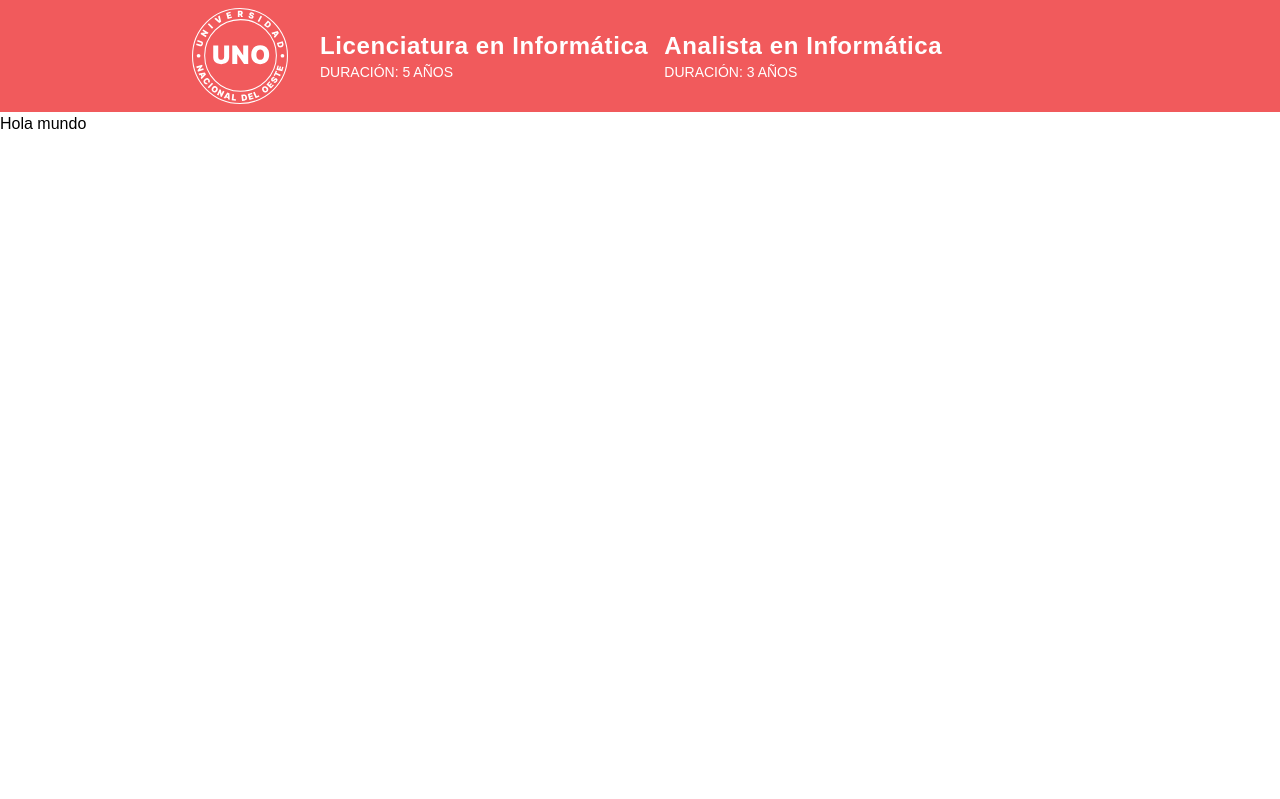
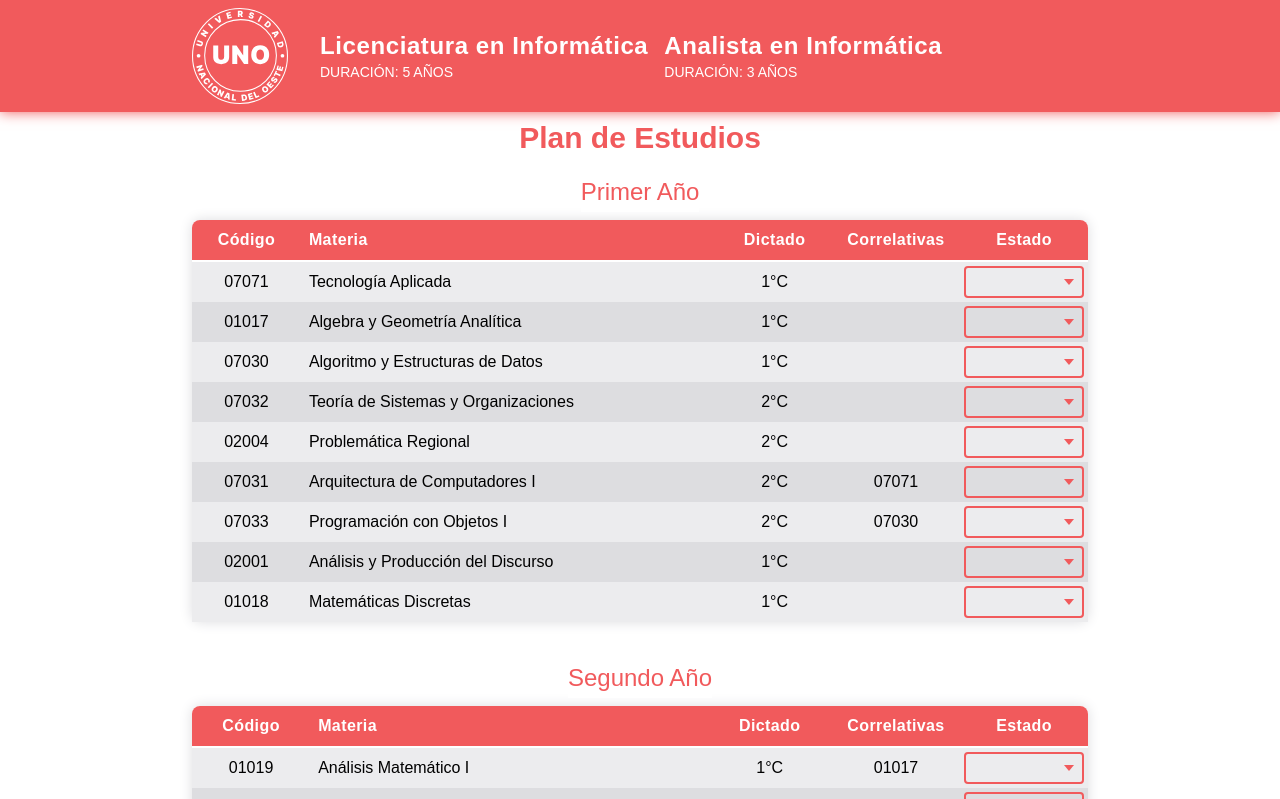
Before and after one commit to daniBrico/plan-estudios-web-ts, a React (Vite) app: page / in a window 1280 px wide. Shown: the top 799 px of the page. Built offline with nearby package versions, Linux system fonts and the light colour scheme; a web font is replaced by a local one.

Commit message:
Yearly subject table added

```diff
--- a/eslint.config.js
+++ b/eslint.config.js
@@ -11,23 +11,23 @@ export default tseslint.config(
     files: ['**/*.{ts,tsx}'],
     languageOptions: {
       ecmaVersion: 2020,
-      globals: globals.browser,
+      globals: globals.browser
     },
     plugins: {
       'react-hooks': reactHooks,
-      'react-refresh': reactRefresh,
+      'react-refresh': reactRefresh
     },
     rules: {
       ...reactHooks.configs.recommended.rules,
       'react-refresh/only-export-components': [
         'warn',
-        { allowConstantExport: true },
+        { allowConstantExport: true }
       ],
       '@typescript-eslint/explicit-function-return-type': 'error',
       '@typescript-eslint/consistent-type-imports': 'error',
       '@typescript-eslint/no-unused-vars': 'error',
-      '@typescript-eslint/no-unused-expressions': 'error',
-      // '@typescript-eslint/strict-boolean-expressions': 'error',
-    },
+      '@typescript-eslint/no-unused-expressions': 'error'
+      // '@typescript-eslint/strict-boolean-expressions': 'error'
+    }
   }
 )
--- a/package.json
+++ b/package.json
@@ -24,6 +24,8 @@
     "eslint-plugin-react-hooks": "^5.0.0",
     "eslint-plugin-react-refresh": "^0.4.18",
     "globals": "^15.14.0",
+    "prettier": "^3.5.1",
+    "prettier-plugin-tailwindcss": "^0.6.11",
     "typescript": "~5.7.2",
     "typescript-eslint": "^8.22.0",
     "vite": "^6.1.0"
--- a/src/App.tsx
+++ b/src/App.tsx
@@ -1,6 +1,7 @@
 import { type JSX } from 'react'
 import { getCareer } from './services/getCareer'
 import { Header } from './components/Header'
+import { CareerDetails } from './components/CareerDetails'
 
 function App(): JSX.Element {
   const career = getCareer()
@@ -11,13 +12,17 @@ function App(): JSX.Element {
     careerName,
     careerDuration,
     subCareerName,
-    subCareerDuration,
+    subCareerDuration
   }
 
   return (
     <>
       <Header careerInfoHeader={careerInforHeader} isLoading={false} />
-      <h1>Hola mundo</h1>
+      <main>
+        {career.listOfSubjectsForYear ? (
+          <CareerDetails listOfSubjectsForYear={career.listOfSubjectsForYear} />
+        ) : null}
+      </main>
     </>
   )
 }
--- /dev/null
+++ b/src/components/CareerDetails.tsx
@@ -0,0 +1,70 @@
+import React from 'react'
+import { type ListOfSubjectsForYear, type Subjects } from '../types/types'
+import { TableRows } from './TableRow'
+
+interface ListOfTablesProps {
+  tableTitle: string
+  subjects: Subjects[]
+}
+
+const ListOfTables: React.FC<ListOfTablesProps> = ({
+  tableTitle,
+  subjects
+}) => {
+  return (
+    <>
+      <h2 className="bg-first-color md:text-first-color sticky top-2 z-20 mt-4 mb-2 rounded-tl-md rounded-tr-md py-1 text-center text-xl text-white md:static md:rounded-none md:bg-white md:text-2xl">
+        {tableTitle}
+      </h2>
+      <table className="md:shadow-shadow-box mx-auto mb-5 w-full rounded-t-lg rounded-tl-lg rounded-b-lg">
+        <thead className="bg-first-color top-2 z-20 hidden rounded-t-lg md:sticky md:table-header-group">
+          <tr className="rounded-t-lg text-white">
+            <th className="border-back rounded-tl-lg border-b-2 p-2 text-base font-bold tracking-wide">
+              Código
+            </th>
+            <th className="border-back border-b-2 p-2 text-left text-base font-bold tracking-wide">
+              Materia
+            </th>
+            <th className="border-back border-b-2 p-2 text-base font-bold tracking-wide">
+              Dictado
+            </th>
+            <th className="border-back w-32 border-b-2 p-2 text-base font-bold tracking-wide">
+              Correlativas
+            </th>
+            <th className="border-back w-32 rounded-tr-lg border-b-2 p-2 text-base font-bold tracking-wide">
+              Estado
+            </th>
+          </tr>
+        </thead>
+        <tbody className="grid grid-cols-1 gap-1 text-black sm:grid-cols-2 md:table-row-group">
+          <TableRows subjects={subjects} />
+        </tbody>
+      </table>
+    </>
+  )
+}
+
+interface CareerDetailsProps {
+  listOfSubjectsForYear: ListOfSubjectsForYear[]
+}
+
+export const CareerDetails: React.FC<CareerDetailsProps> = ({
+  listOfSubjectsForYear
+}) => {
+  return (
+    <>
+      <h2 className="text-first-color mx-auto mt-2 text-center text-2xl font-semibold md:text-3xl">
+        Plan de Estudios
+      </h2>
+      <article className="m-auto max-w-4xl px-4 lg:flex lg:flex-col lg:items-center lg:px-0">
+        {listOfSubjectsForYear.map((subjectForYear) => (
+          <ListOfTables
+            key={subjectForYear.year}
+            tableTitle={subjectForYear.year}
+            subjects={subjectForYear.subjects}
+          />
+        ))}
+      </article>
+    </>
+  )
+}
--- /dev/null
+++ b/src/components/DropdownButton.tsx
@@ -0,0 +1,91 @@
+import React, { useEffect, useRef, useState } from 'react'
+
+interface DropdownButtonProps {
+  isOpen: boolean
+  toggleDropdown: () => void
+}
+
+export const DropdownButton: React.FC<DropdownButtonProps> = ({
+  isOpen,
+  toggleDropdown
+}) => {
+  const [optionSelected, setOptionSelected] = useState('')
+  const dropdownRef = useRef<HTMLDivElement>(null)
+
+  const setOption = (option: string): void => {
+    setOptionSelected(option)
+    toggleDropdown()
+  }
+
+  useEffect(() => {
+    const handleOutsideClick = (e: MouseEvent): void => {
+      if (
+        dropdownRef.current &&
+        !dropdownRef.current.contains(e.target as Node)
+      )
+        toggleDropdown()
+    }
+
+    if (isOpen) document.addEventListener('mousedown', handleOutsideClick)
+
+    return (): void =>
+      document.removeEventListener('mousedown', handleOutsideClick)
+  }, [isOpen, toggleDropdown])
+
+  return (
+    <div
+      ref={dropdownRef}
+      className="relative w-28 sm:w-3/4 md:w-full"
+      data-drop-menu="dropdown"
+    >
+      <div
+        onClick={toggleDropdown}
+        className={`select group border-first-color hover:bg-first-color z-10 flex min-h-8 cursor-pointer items-center justify-between rounded-sm border-2 border-solid px-2 text-white transition-shadow duration-600 hover:border-white ${isOpen ? 'shadow-shadow-select border-[#f15a5c]' : ''}`}
+      >
+        <span
+          className="selected text-first-color group-hover:text-white"
+          data-selected={optionSelected}
+        >
+          {optionSelected}
+        </span>
+        <div
+          className={`caret border-t-first-color h-0 w-0 border-t-[6px] border-r-[5px] border-l-[5px] border-r-transparent border-l-transparent transition duration-300 group-hover:border-t-white ${isOpen ? 'rotate-180' : ''}`}
+        />
+      </div>
+      <ul
+        className={`text-first-color shadow-shadow-box bg-third-color absolute top-9 left-1/2 z-30 flex w-full -translate-x-1/2 flex-col gap-0.5 rounded-md border border-solid border-white px-2 py-2 text-center transition duration-300 ${isOpen ? 'visible opacity-100' : 'invisible opacity-0'}`}
+      >
+        <li
+          onClick={() => setOption('Aprobada')}
+          className="hover:bg-first-color box-border cursor-pointer rounded-md px-0.5 py-1 transition hover:text-white hover:shadow-sm"
+        >
+          Aprobada
+        </li>
+        <li
+          onClick={() => setOption('Cursando')}
+          className="hover:bg-first-color box-border cursor-pointer rounded-md px-0.5 py-1 transition hover:text-white hover:shadow-sm"
+        >
+          Cursando
+        </li>
+        <li
+          onClick={() => setOption('Regular')}
+          className="hover:bg-first-color box-border cursor-pointer rounded-md px-0.5 py-1 transition hover:text-white hover:shadow-sm"
+        >
+          Regular
+        </li>
+        <li
+          onClick={() => setOption('Recursar')}
+          className="hover:bg-first-color box-border cursor-pointer rounded-md px-0.5 py-1 transition hover:text-white hover:shadow-sm"
+        >
+          Recursar
+        </li>
+        <li
+          onClick={() => setOption('')}
+          className="hover:bg-first-color box-border cursor-pointer rounded-md px-0.5 py-1 transition hover:text-white hover:shadow-sm"
+        >
+          Quitar
+        </li>
+      </ul>
+    </div>
+  )
+}
--- a/src/components/Header.tsx
+++ b/src/components/Header.tsx
@@ -10,16 +10,16 @@ export const Header: React.FC<Props> = ({ careerInfoHeader, isLoading }) => {
     careerInfoHeader
 
   return (
-    <header className="bg-fourth-color px-4 py-2 shadow-shadowSelect">
+    <header className="bg-fourth-color shadow-shadow-select px-4 py-2">
       <div className="mx-auto flex max-w-4xl flex-col gap-4 sm:flex-row sm:items-center lg:gap-8">
         <div
           className={`order-1 flex flex-col justify-center lg:flex-row lg:items-center lg:gap-4 ${
-            isLoading ? 'hidden invisible' : ''
+            isLoading ? 'invisible hidden' : ''
           }`}
         >
           <div>
             <h1
-              className="mt-1 text-pretty text-2xl font-extrabold tracking-wide text-white lg:mt-0"
+              className="mt-1 text-2xl font-extrabold tracking-wide text-pretty text-white lg:mt-0"
               id="titleCareer"
             >
               {careerName}
--- /dev/null
+++ b/src/components/TableRow.tsx
@@ -0,0 +1,72 @@
+import { type Subjects } from '../types/types'
+import { DropdownButton } from './DropdownButton'
+import React, { useCallback, useState } from 'react'
+
+interface ListOfRowsProps extends Omit<Subjects, 'state'> {
+  index: number
+}
+
+const ListOfRows: React.FC<ListOfRowsProps> = ({
+  code,
+  name,
+  dictado,
+  correlatives,
+  index
+}) => {
+  const [isDropdownOpen, setIsDropdownOpen] = useState(false)
+
+  const toggleDropdown = useCallback((): void => {
+    setIsDropdownOpen((prev) => !prev)
+  }, [])
+
+  const backgroundColor =
+    index % 2 === 0 ? 'md:bg-third-color' : 'md:bg-second-color'
+
+  return (
+    <>
+      <tr
+        className={`bg-third-color grid grid-cols-2 rounded-md p-1 md:table-row md:rounded-none ${backgroundColor} ${isDropdownOpen ? 'hover:bg-none' : 'md:hover:bg-hover-color'} `}
+      >
+        <td
+          className={`text-sm transition md:p-2 md:text-center md:text-base ${isDropdownOpen ? 'text-first-color underline' : ''} `}
+        >
+          {code}
+        </td>
+        <td
+          className={`order-first col-span-2 text-sm font-medium text-wrap whitespace-nowrap transition md:p-2 md:text-base md:font-normal ${isDropdownOpen ? 'text-first-color underline' : ''} `}
+        >
+          {name}
+        </td>
+        <td className="text-right text-sm md:p-2 md:text-center md:text-base">
+          {dictado}
+        </td>
+        <td className="flex items-end justify-center text-center text-sm font-light md:table-cell md:p-2 md:text-base md:font-normal">
+          {correlatives.length !== 0 ? correlatives.join(' - ') : ''}
+        </td>
+        <td className={`flex items-end justify-end md:p-1`}>
+          <DropdownButton
+            isOpen={isDropdownOpen}
+            toggleDropdown={toggleDropdown}
+          />
+        </td>
+      </tr>
+    </>
+  )
+}
+
+interface TableRowsProps {
+  subjects: Subjects[]
+}
+
+export const TableRows: React.FC<TableRowsProps> = ({ subjects }) => {
+  return subjects.map((subject, index) => (
+    <ListOfRows
+      key={subject.code}
+      code={subject.code}
+      name={subject.name}
+      dictado={subject.dictado}
+      correlatives={subject.correlatives}
+      index={index}
+    />
+  ))
+}
--- a/src/types/types.d.ts
+++ b/src/types/types.d.ts
@@ -9,10 +9,10 @@ export interface Career {
 
 export interface ListOfSubjectsForYear {
   year: string
-  subjects: Subjecst[]
+  subjects: Subjects[]
 }
 
-export interface Subjecst {
+export interface Subjects {
   name: string
   code: string
   dictado: string
```
Also changed, not shown: .prettierrc.json (added), 1 other file (tests, documents, lock files or other folders).
